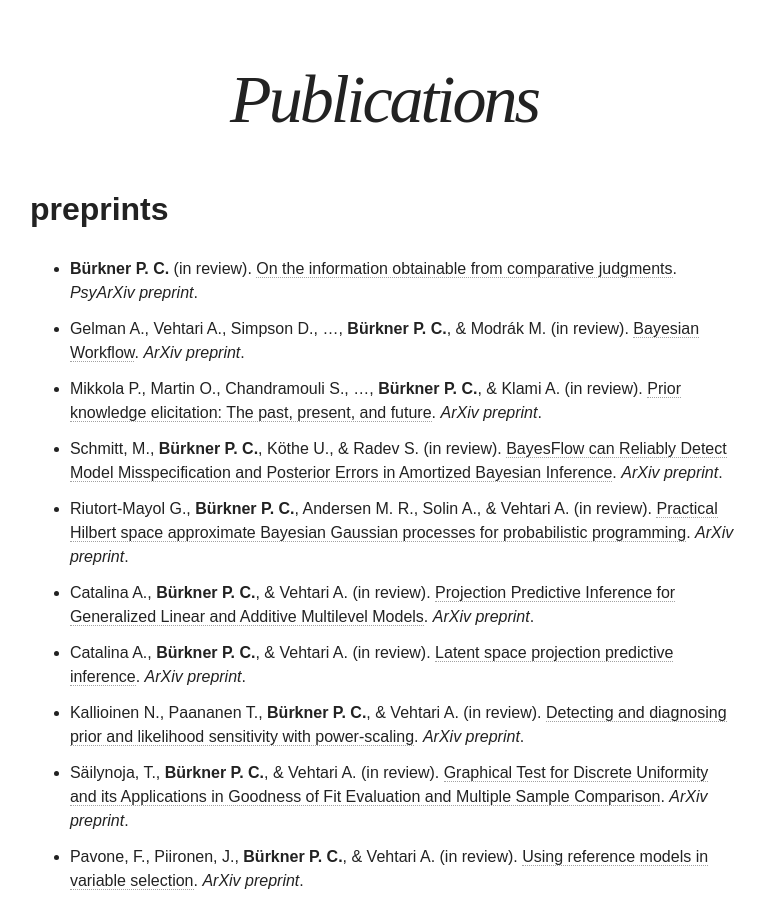
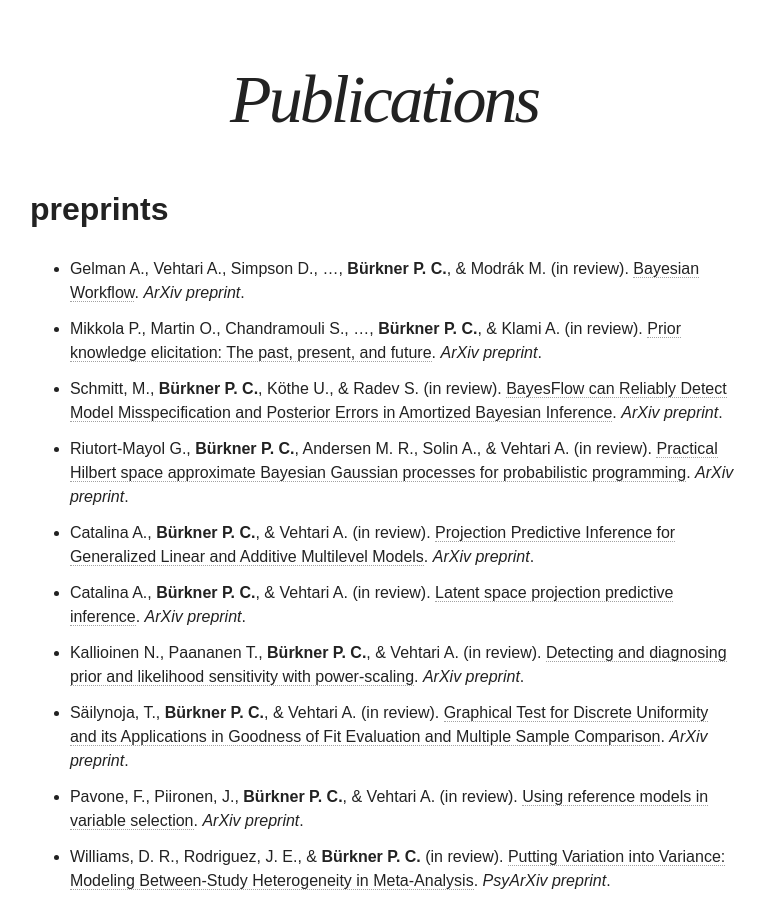
Before and after one commit to paul-buerkner/paul-buerkner.github.io, a Jekyll site: the page built from publications/index.md, in a window 1280 px wide and 900 px high, scrolled down 413 px. Shown: the whole window, without its empty margins (256-1020 px from the left). Built offline with Jekyll 4.4.1, drawn with Linux system fonts in a browser that asks for light colours; nearby versions of some CDN libraries; some of the changed text lies outside the part shown.

```diff
--- a/publications/index.md
+++ b/publications/index.md
@@ -6,7 +6,6 @@ excerpt: "A list of my publications"
 
 ## preprints
 
-* **Bürkner P. C.** (in review). [On the information obtainable from comparative judgments](https://psyarxiv.com/j5efn/). *PsyArXiv preprint*.
 * Gelman A., Vehtari A., Simpson D., ..., **Bürkner P. C.**, & Modrák M. (in review). [Bayesian Workflow](https://arxiv.org/abs/2011.01808). *ArXiv preprint*.
 * Mikkola P., Martin O., Chandramouli S., ..., **Bürkner P. C.**, & Klami A. (in review). [Prior knowledge elicitation: The past, present, and future](https://arxiv.org/abs/2112.01380). *ArXiv preprint*.
 * Schmitt, M., **Bürkner P. C.**, Köthe U., & Radev S. (in review). [BayesFlow can Reliably Detect Model Misspecification and Posterior Errors in Amortized Bayesian Inference](https://arxiv.org/abs/2112.08866). *ArXiv preprint*.
```
Also changed, not shown: other parts of publications/index.md (+1 -0 lines).
